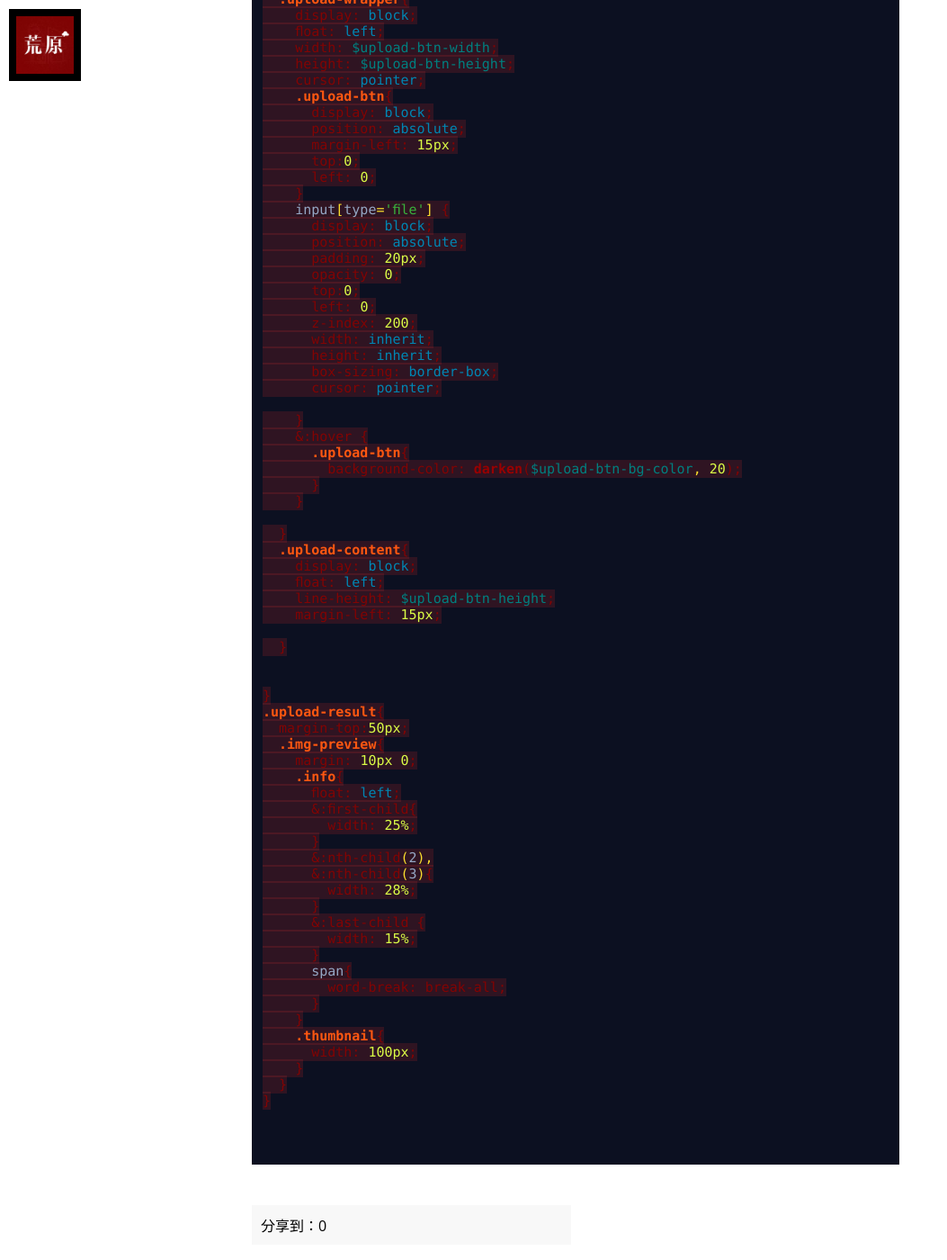
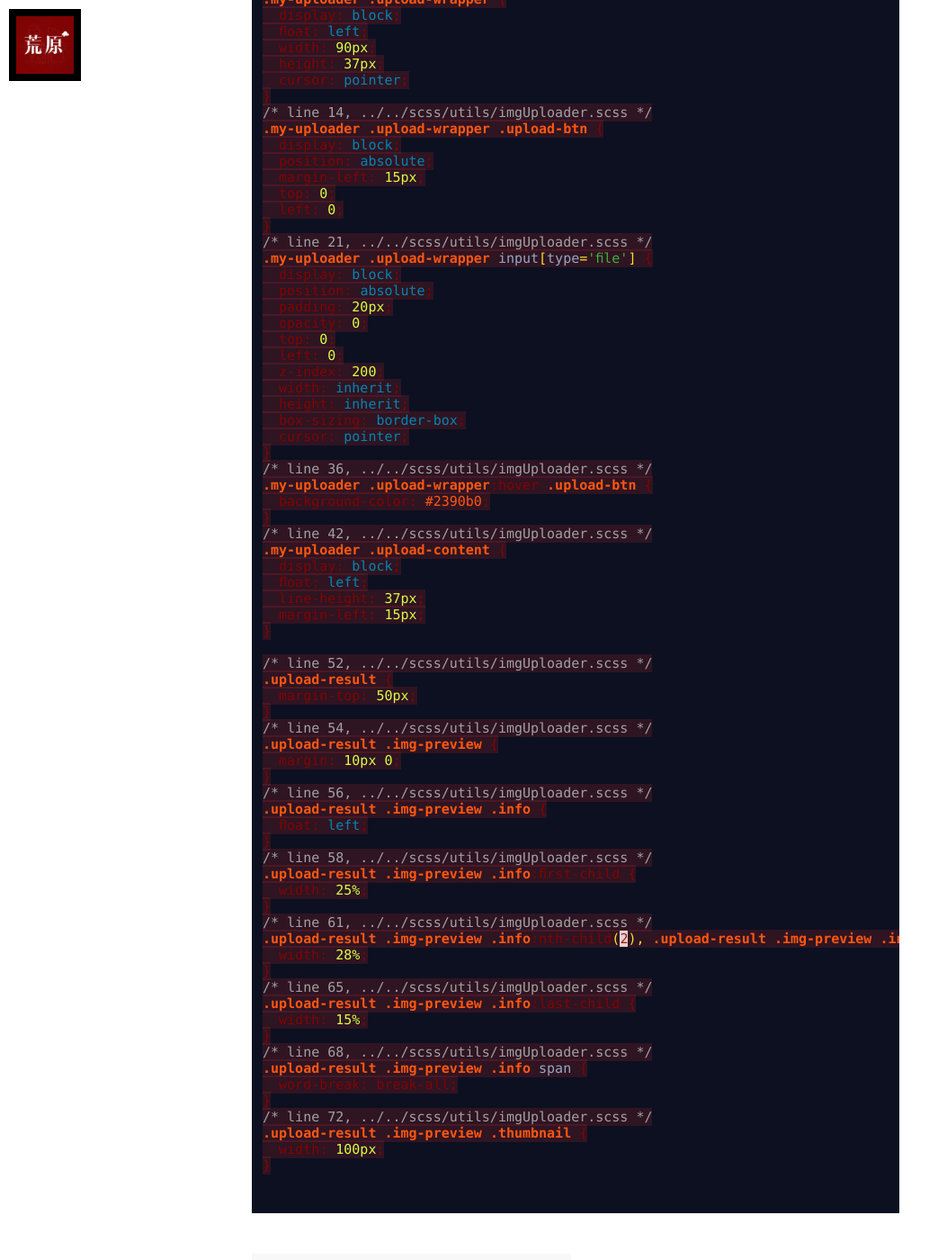
Before and after one commit to wcqblog/wcqblog.github.io, a Jekyll site: the page built from _posts/2015-8-10-angularjs-.markdown, in a window 1280 px wide and 1400 px high, scrolled down 3639 px. Shown: the whole window at 90% size, without its empty margins (0-1053 px from the left). Built offline with Jekyll 4.4.1, drawn with Linux system fonts in a browser that asks for light colours; nearby versions of some CDN libraries; some web fonts are replaced; Markdown is read by kramdown in place of the engine named in the settings; comment, search, counter and statistics services are not loaded; some of the changed text lies outside the part shown.

Commit message:
Update 2015-8-10-angularjs-.markdown

````diff
--- a/_posts/2015-8-10-angularjs-.markdown
+++ b/_posts/2015-8-10-angularjs-.markdown
@@ -141,84 +141,87 @@ app.directive('uploader', function () {
 ```
 
 样式表
-```scss
-	$upload-btn-width: 90px;
-$upload-btn-height: 37px;
-$upload-btn-bg-color: #5bc0de;
-.my-uploader{
+```css
+/* line 4, ../../scss/utils/imgUploader.scss */
+.my-uploader {
   overflow: hidden;
   width: 100%;
   height: auto;
-  .upload-wrapper{
-    display: block;
-    float: left;
-    width: $upload-btn-width;
-    height: $upload-btn-height;
-    cursor: pointer;
-    .upload-btn{
-      display: block;
-      position: absolute;
-      margin-left: 15px;
-      top:0;
-      left: 0;
-    }
-    input[type='file'] {
-      display: block;
-      position: absolute;
-      padding: 20px;
-      opacity: 0;
-      top:0;
-      left: 0;
-      z-index: 200;
-      width: inherit;
-      height: inherit;
-      box-sizing: border-box;
-      cursor: pointer;
+}
+/* line 8, ../../scss/utils/imgUploader.scss */
+.my-uploader .upload-wrapper {
+  display: block;
+  float: left;
+  width: 90px;
+  height: 37px;
+  cursor: pointer;
+}
+/* line 14, ../../scss/utils/imgUploader.scss */
+.my-uploader .upload-wrapper .upload-btn {
+  display: block;
+  position: absolute;
+  margin-left: 15px;
+  top: 0;
+  left: 0;
+}
+/* line 21, ../../scss/utils/imgUploader.scss */
+.my-uploader .upload-wrapper input[type='file'] {
+  display: block;
+  position: absolute;
+  padding: 20px;
+  opacity: 0;
+  top: 0;
+  left: 0;
+  z-index: 200;
+  width: inherit;
+  height: inherit;
+  box-sizing: border-box;
+  cursor: pointer;
+}
+/* line 36, ../../scss/utils/imgUploader.scss */
+.my-uploader .upload-wrapper:hover .upload-btn {
+  background-color: #2390b0;
+}
+/* line 42, ../../scss/utils/imgUploader.scss */
+.my-uploader .upload-content {
+  display: block;
+  float: left;
+  line-height: 37px;
+  margin-left: 15px;
+}
 
-    }
-    &:hover {
-      .upload-btn{
-        background-color: darken($upload-btn-bg-color, 20);
-      }
-    }
-
-  }
-  .upload-content{
-    display: block;
-    float: left;
-    line-height: $upload-btn-height;
-    margin-left: 15px;
-
-  }
-
-
+/* line 52, ../../scss/utils/imgUploader.scss */
+.upload-result {
+  margin-top: 50px;
 }
-.upload-result{
-  margin-top:50px;
-  .img-preview{
-    margin: 10px 0;
-    .info{
-      float: left;
-      &:first-child{
-        width: 25%;
-      }
-      &:nth-child(2),
-      &:nth-child(3){
-        width: 28%;
-      }
-      &:last-child {
-        width: 15%;
-      }
-      span{
-        word-break: break-all;
-      }
-    }
-    .thumbnail{
-      width: 100px;
-    }
-  }
+/* line 54, ../../scss/utils/imgUploader.scss */
+.upload-result .img-preview {
+  margin: 10px 0;
+}
+/* line 56, ../../scss/utils/imgUploader.scss */
+.upload-result .img-preview .info {
+  float: left;
+}
+/* line 58, ../../scss/utils/imgUploader.scss */
+.upload-result .img-preview .info:first-child {
+  width: 25%;
+}
+/* line 61, ../../scss/utils/imgUploader.scss */
+.upload-result .img-preview .info:nth-child(2), .upload-result .img-preview .info:nth-child(3) {
+  width: 28%;
+}
+/* line 65, ../../scss/utils/imgUploader.scss */
+.upload-result .img-preview .info:last-child {
+  width: 15%;
+}
+/* line 68, ../../scss/utils/imgUploader.scss */
+.upload-result .img-preview .info span {
+  word-break: break-all;
+}
+/* line 72, ../../scss/utils/imgUploader.scss */
+.upload-result .img-preview .thumbnail {
+  width: 100px;
 }
 
 
-
 ```
````
